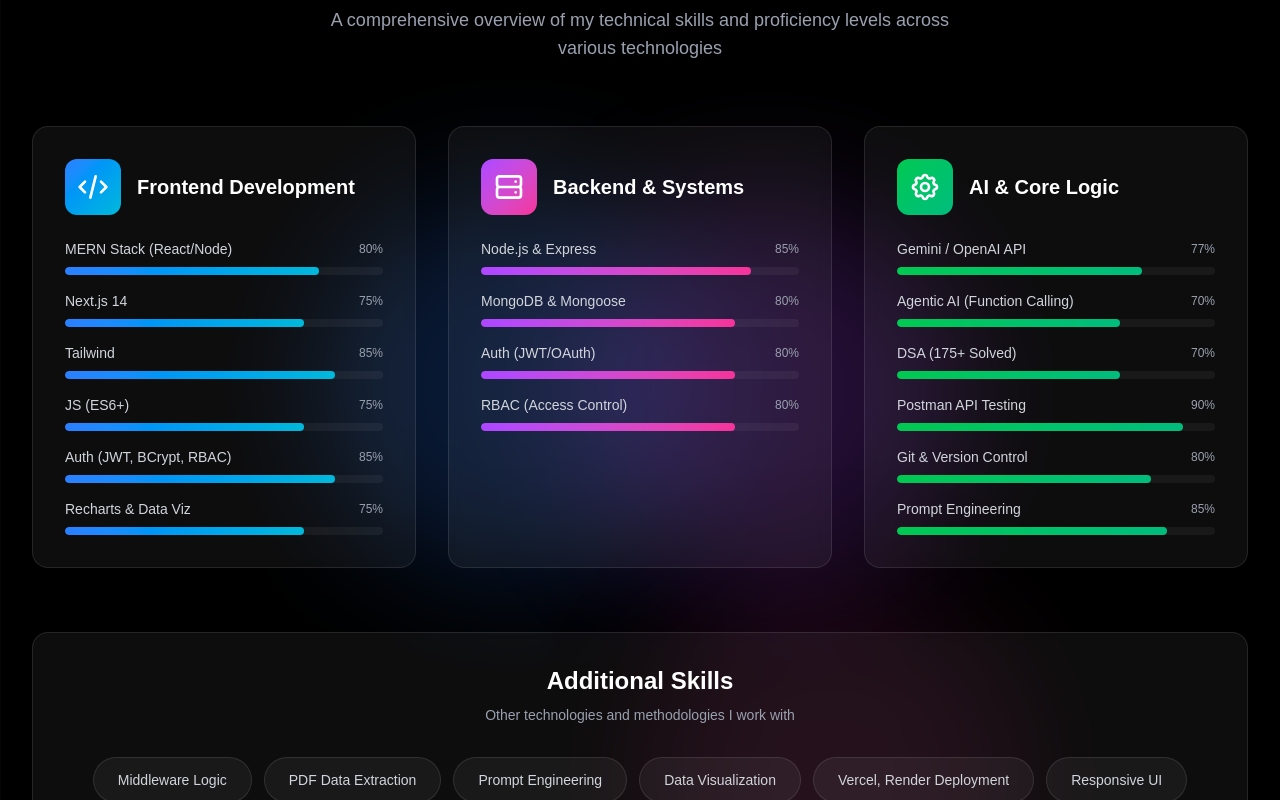
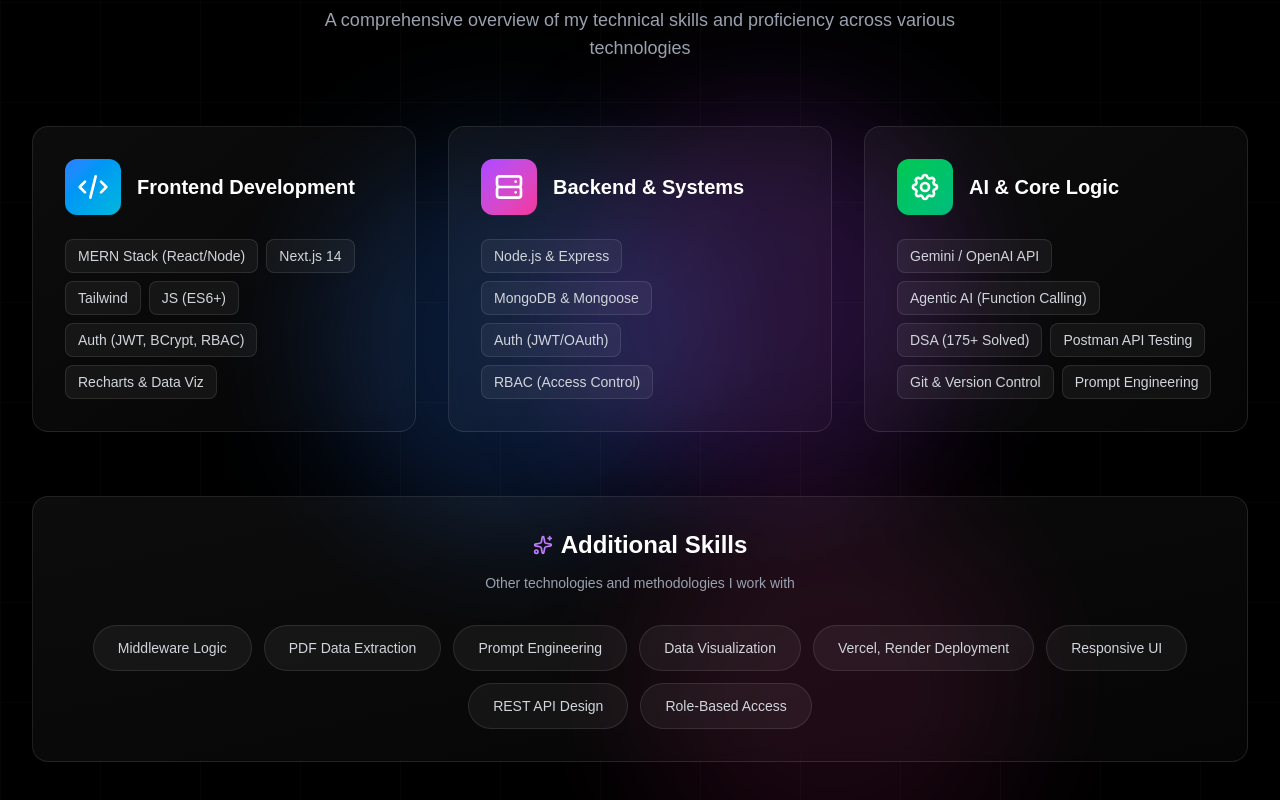
Before and after one commit to Aryan-404-404/Portfolio, a Next.js app: page / in a window 1280 px wide. Shown: the part 2100-2900 px from the top of the page. Built offline with nearby package versions, Linux system fonts and the light colour scheme.

Commit message:
Updated the skills field and project link

```diff
--- a/app/components/Projects.jsx
+++ b/app/components/Projects.jsx
@@ -10,7 +10,7 @@
             image: "/expense-tracker.png",
             tags: ["React.js","Tailwind CSS", "Node.js", "Express.js", " MongoDB", "Google Gemini API", "Recharts"],
             github: "https://github.com/Aryan-404-404/Expense-Tracker",
-            live: "https://expense-tracker-frontend-frqq.onrender.com/",
+            live: "https://ai-expense-tracker-seven-alpha.vercel.app/",
             gradient: "from-blue-500 to-cyan-500"
         },
         {
--- a/app/components/Skills.jsx
+++ b/app/components/Skills.jsx
@@ -1,4 +1,5 @@
 import React from 'react'
+import { Sparkles } from 'lucide-react';
 
 export default function Skills() {
     const skillCategories = [
@@ -12,12 +13,12 @@
             ),
             gradient: "from-blue-500 to-cyan-500",
             skills: [
-                { name: "MERN Stack (React/Node)", level: 80 }, // Combined for impact
-                { name: "Next.js 14", level: 75 },
-                { name: "Tailwind", level: 85 },
-                { name: "JS (ES6+)", level: 75 },
-                { name: "Auth (JWT, BCrypt, RBAC)", level: 85 },
-                { name: "Recharts & Data Viz", level: 75 }
+                "MERN Stack (React/Node)",
+                "Next.js 14",
+                "Tailwind",
+                "JS (ES6+)",
+                "Auth (JWT, BCrypt, RBAC)",
+                "Recharts & Data Viz"
             ]
         },
         {
@@ -30,10 +31,10 @@
             ),
             gradient: "from-purple-500 to-pink-500",
             skills: [
-                { name: "Node.js & Express", level: 85 },
-                { name: "MongoDB & Mongoose", level: 80 },
-                { name: "Auth (JWT/OAuth)", level: 80 },
-                { name: "RBAC (Access Control)", level: 80 }
+                "Node.js & Express",
+                "MongoDB & Mongoose",
+                "Auth (JWT/OAuth)",
+                "RBAC (Access Control)"
             ]
         },
         {
@@ -47,12 +48,12 @@
             ),
             gradient: "from-green-500 to-emerald-500",
             skills: [
-                { name: "Gemini / OpenAI API", level: 77 },
-                { name: "Agentic AI (Function Calling)", level: 70 },
-                { name: "DSA (175+ Solved)", level: 70 },
-                { name: "Postman API Testing", level: 90 },
-                { name: "Git & Version Control", level: 80 },
-                { name: "Prompt Engineering", level: 85 }
+                "Gemini / OpenAI API",
+                "Agentic AI (Function Calling)",
+                "DSA (175+ Solved)",
+                "Postman API Testing",
+                "Git & Version Control",
+                "Prompt Engineering"
             ]
         }
     ];
@@ -78,7 +79,7 @@
             </div>
 
             {/* Grid pattern */}
-            <div className="absolute inset-0 bg-[linear-gradient(rgba(255,255,255,.02)_1px,transparent_1px),linear-gradient(90deg,rgba(255,255,255,.02)_1px,transparent_1px)] bg-size:100px_100px"></div>
+            <div className="absolute inset-0 bg-[linear-gradient(rgba(255,255,255,.02)_1px,transparent_1px),linear-gradient(90deg,rgba(255,255,255,.02)_1px,transparent_1px)] bg-size-[100px_100px]"></div>
 
             <div className="relative z-10 max-w-7xl mx-auto px-4 sm:px-6 lg:px-8">
                 {/* Section header */}
@@ -94,7 +95,7 @@
                         </span>
                     </h2>
                     <p className="text-gray-400 text-lg max-w-2xl mx-auto">
-                        A comprehensive overview of my technical skills and proficiency levels across various technologies
+                        A comprehensive overview of my technical skills and proficiency across various technologies
                     </p>
                 </div>
 
@@ -103,7 +104,7 @@
                     {skillCategories.map((category) => (
                         <div
                             key={category.id}
-                            className="group relative bg-white/5 backdrop-blur-sm rounded-2xl p-8 border border-white/10 hover:border-white/20 transition-all duration-500"
+                            className="group relative bg-linear-to-br from-white/5 to-white/2 backdrop-blur-sm rounded-2xl p-8 border border-white/10 hover:border-white/20 transition-all duration-500"
                         >
                             {/* Category header */}
                             <div className="flex items-center gap-4 mb-6">
@@ -115,42 +116,35 @@
                                 </h3>
                             </div>
 
-                            {/* Skills with progress bars */}
-                            <div className="space-y-4">
+                            {/* Skills */}
+                            <div className="flex flex-wrap gap-2">
                                 {category.skills.map((skill, index) => (
-                                    <div key={index}>
-                                        <div className="flex justify-between items-center mb-2">
-                                            <span className="text-gray-300 text-sm font-medium">
-                                                {skill.name}
-                                            </span>
-                                            <span className="text-gray-400 text-xs">
-                                                {skill.level}%
-                                            </span>
-                                        </div>
-                                        <div className="h-2 bg-white/5 rounded-full overflow-hidden">
-                                            <div
-                                                className={`h-full bg-linear-to-r ${category.gradient} rounded-full transition-all duration-1000 ease-out`}
-                                                style={{ width: `${skill.level}%` }}
-                                            ></div>
-                                        </div>
-                                    </div>
+                                    <span
+                                        key={index}
+                                        className="px-3 py-1.5 bg-white/5 hover:bg-white/10 rounded-lg border border-white/10 hover:border-white/20 text-gray-300 hover:text-white text-sm transition-all duration-300"
+                                    >
+                                        {skill}
+                                    </span>
                                 ))}
                             </div>
 
                             {/* Glow effect */}
-                            <div className={`absolute inset-0 opacity-0 group-hover:opacity-100 transition-opacity duration-500 pointer-events-none rounded-2xl`}>
-                                <div className={`absolute inset-0 bg-linear-to-br ${category.gradient} blur-xl opacity-10`}></div>
+                            <div className="absolute inset-0 opacity-0 group-hover:opacity-100 transition-opacity duration-500 pointer-events-none rounded-2xl">
+                                <div className={`absolute inset-0 bg-linear-to-br ${category.gradient} blur-xl opacity-5`}></div>
                             </div>
                         </div>
                     ))}
                 </div>
 
-                {/* Additional skills cloud */}
-                <div className="relative bg-white/5 backdrop-blur-sm rounded-2xl p-8 border border-white/10">
+                {/* Additional skills */}
+                <div className="relative bg-linear-to-br from-white/5 to-white/2 backdrop-blur-sm rounded-2xl p-8 border border-white/10">
                     <div className="text-center mb-8">
-                        <h3 className="text-2xl font-bold text-white mb-2">
-                            Additional Skills
-                        </h3>
+                        <div className="inline-flex items-center gap-2 mb-3">
+                            <Sparkles className="text-purple-400" size={20} />
+                            <h3 className="text-2xl font-bold text-white">
+                                Additional Skills
+                            </h3>
+                        </div>
                         <p className="text-gray-400 text-sm">
                             Other technologies and methodologies I work with
                         </p>
@@ -160,7 +154,7 @@
                         {additionalSkills.map((skill, index) => (
                             <span
                                 key={index}
-                                className="group px-6 py-3 bg-white/5 rounded-full border border-white/10 hover:border-white/30 text-gray-300 hover:text-white text-sm font-medium transition-all duration-300 hover:scale-110 hover:bg-white/10 cursor-default"
+                                className="px-6 py-3 bg-white/5 rounded-full border border-white/10 hover:border-purple-500/50 text-gray-300 hover:text-white text-sm font-medium transition-all duration-300 hover:scale-105 hover:bg-white/10"
                             >
                                 {skill}
                             </span>
```
